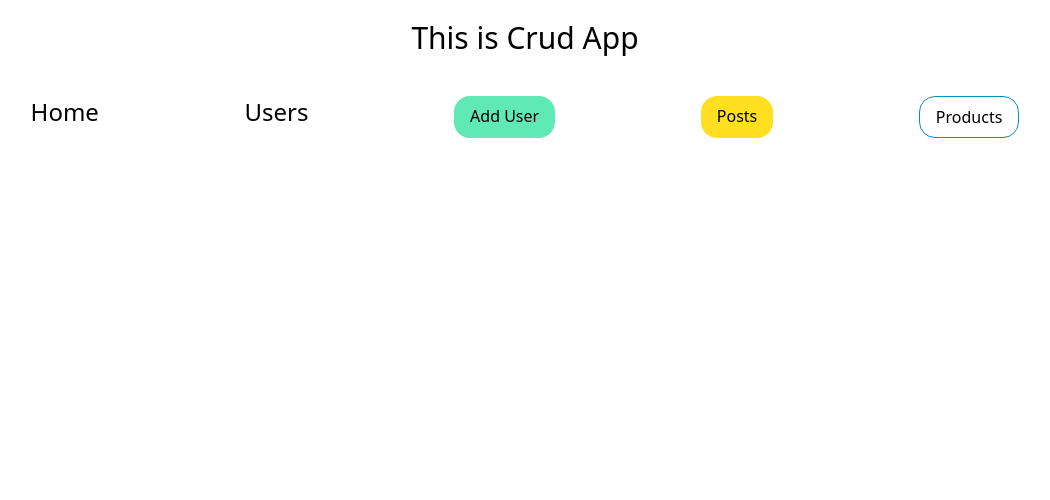
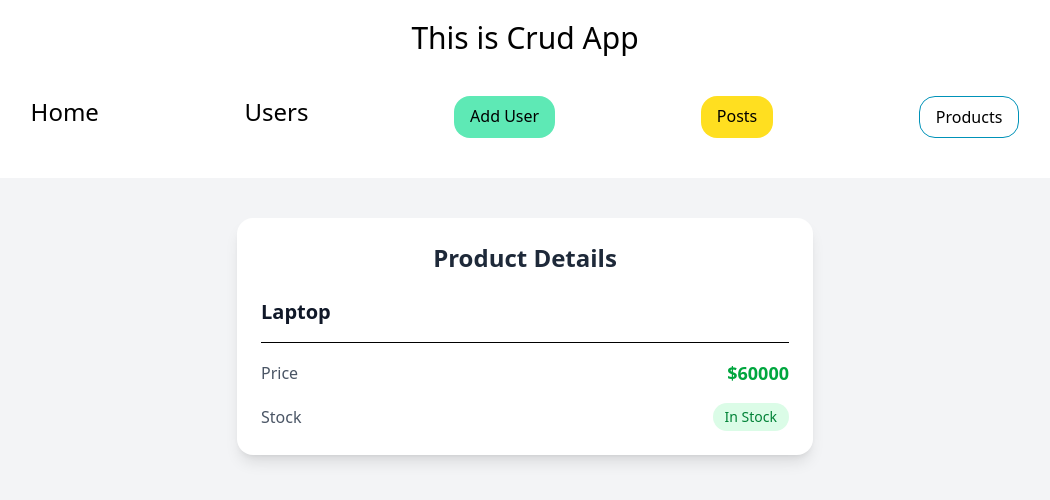
Before and after one commit to ajaysth/CRUD-React-Tuts, a React (Vite) app: page /products/1 in a window 1280 px wide. Shown: the top 500 px of the page, without its empty margins (115-1165 px from the left). Built offline with nearby package versions, Linux system fonts and the light colour scheme; data requests are answered from the project's data file.

Commit message:
read operation done my axios (Products)

```diff
--- a/db.json
+++ b/db.json
@@ -90,10 +90,10 @@
       "stock": 50
     },
     {
-      "id": 3,
+      "id": "3",
       "name": "Keyboard",
-      "price": 1500,
-      "stock": 30
+      "price": "1500",
+      "stock": "30"
     }
   ],
   "orders": [
--- a/src/App.tsx
+++ b/src/App.tsx
@@ -9,6 +9,7 @@ import PostsDetails from "./components/PostsDetails"
 import AddPosts from "./components/AddPosts"
 import ProductsLayout from "./components/products/ProductsLayout"
 import Products from "./components/products/Products"
+import ProductDetail from "./components/products/ProductDetail"
 function App() {
 
   return (
@@ -39,6 +40,7 @@ function App() {
 
         <Route path="/products/*" element={<ProductsLayout />}>
           <Route index element={<Products />} />
+          <Route path=":id" element={<ProductDetail />} />
         </Route>
 
       </Routes>
--- /dev/null
+++ b/src/components/products/ProductDetail.tsx
@@ -0,0 +1,84 @@
+import { useParams } from "react-router-dom";
+import type { Product } from "../../types/product";
+import { useEffect, useState } from "react";
+import axios from "axios";
+import { toast } from "react-hot-toast";
+
+
+
+const ProductDetail = () => {
+    const { id } = useParams();
+    const [product, setProduct] = useState<Product | null>(null);
+    const [loading, setLoading] = useState<boolean>(true);
+
+    const URL = `http://localhost:3000/products/${id}`;
+
+    useEffect(() => {
+        const fetchProductById = async () => {
+            try {
+                setLoading(true);
+                const response = await axios.get(URL);
+                setProduct(response.data);
+            } catch (err) {
+                toast.error("Failed to fetch product details");
+                console.log(err);
+            } finally {
+                setLoading(false);
+            }
+        }
+
+        fetchProductById();
+    }, [id]);
+
+
+
+    return (
+        <>
+            <div className="min-h-screen bg-gray-100 flex justify-center items-start py-10">
+                <div className="w-full max-w-xl bg-white rounded-2xl shadow-lg p-6">
+                    <h1 className="text-2xl font-bold text-gray-800 mb-6 text-center">
+                        Product Details
+                    </h1>
+
+                    {loading ? (
+                        <p className="text-center text-gray-500 animate-pulse">
+                            Loading product...
+                        </p>
+                    ) : product ? (
+                        <div className="space-y-4">
+                            <h2 className="text-xl font-semibold text-gray-900">
+                                {product.name}
+                            </h2>
+
+                            <div className="flex justify-between items-center border-t pt-4">
+                                <span className="text-gray-600 font-medium">Price</span>
+                                <span className="text-lg font-semibold text-green-600">
+                                    ${product.price}
+                                </span>
+                            </div>
+
+                            <div className="flex justify-between items-center">
+                                <span className="text-gray-600 font-medium">Stock</span>
+                                <span
+                                    className={`px-3 py-1 rounded-full text-sm font-medium ${Number(product.stock) > 0
+                                        ? "bg-green-100 text-green-700"
+                                        : "bg-red-100 text-red-700"
+                                        }`}
+                                >
+                                    {Number(product.stock) > 0 ? "In Stock" : "Out of Stock"}
+                                </span>
+                            </div>
+                        </div>
+                    ) : (
+                        <p className="text-center text-red-500 font-medium">
+                            Product not found.
+                        </p>
+                    )}
+                </div>
+            </div>
+
+        </>
+    )
+}
+
+export default ProductDetail
--- a/src/components/products/ProductLists.tsx
+++ b/src/components/products/ProductLists.tsx
@@ -1,8 +1,37 @@
-import React from 'react'
+import { Link } from "react-router-dom";
 
-const ProductLists = () => {
+interface Product {
+    id: string;
+    name: string;
+    price: string;
+    stock: string;
+}
+const ProductLists = ({ products, loading }: { products: Product[]; loading: boolean }) => {
     return (
-        <div>ProductLists</div>
+        <div className="min-h-screen bg-gray-100 flex justify-center items-start py-10">
+
+            {loading ? (
+                <p className="text-lg font-medium text-gray-600 animate-pulse">
+                    Loading products...
+                </p>
+            ) : (
+                <ul className="w-full max-w-2xl space-y-4">
+                    {products.map((product) => (
+                        <li
+                            key={product.id}
+                            className="bg-white p-5 rounded-xl shadow-md hover:shadow-lg transition-shadow duration-300"
+                        >
+                            <Link to={`/products/${product.id}`} className="block mb-2 text-blue-600 hover:underline">
+                                <h3 className="text-xl font-semibold text-gray-800">
+                                    {product.name}
+                                </h3>
+                            </Link>
+                        </li>
+                    ))}
+                </ul>
+            )}
+        </div>
+
     )
 }
 
--- a/src/components/products/Products.tsx
+++ b/src/components/products/Products.tsx
@@ -1,9 +1,43 @@
+import { useEffect, useState } from "react";
+import axios from "axios";
+import ProductLists from "./ProductLists";
+
+interface Product {
+    id: string;
+    name: string;
+    price: string;
+    stock: string;
+}
 
 const Products = () => {
+    const URL = "http://localhost:3000/products"
+
+    const [products, setProducts] = useState<Product[]>([]);
+    const [loading, setLoading] = useState<boolean>(false);
+
+    useEffect(() => {
+
+        const fetchProducts = async () => {
+            try {
+                setLoading(true);
+                const response = await axios.get<Product[]>(URL)
+                setProducts(response.data)
+            } catch (err) {
+                console.log(err);
+            } finally {
+                setLoading(false);
+            }
+
+        }
+
+        fetchProducts();
+
+
+    }, [])
     return (
         <>
             <div className='mt-10 text-center'>
-                Products
+                <ProductLists products={products} loading={loading} />
             </div>
         </>
     )
--- /dev/null
+++ b/src/types/product.ts
@@ -0,0 +1,6 @@
+export interface Product {
+  id: string;
+  name: string;
+  price: string;
+  stock: string;
+}
```
